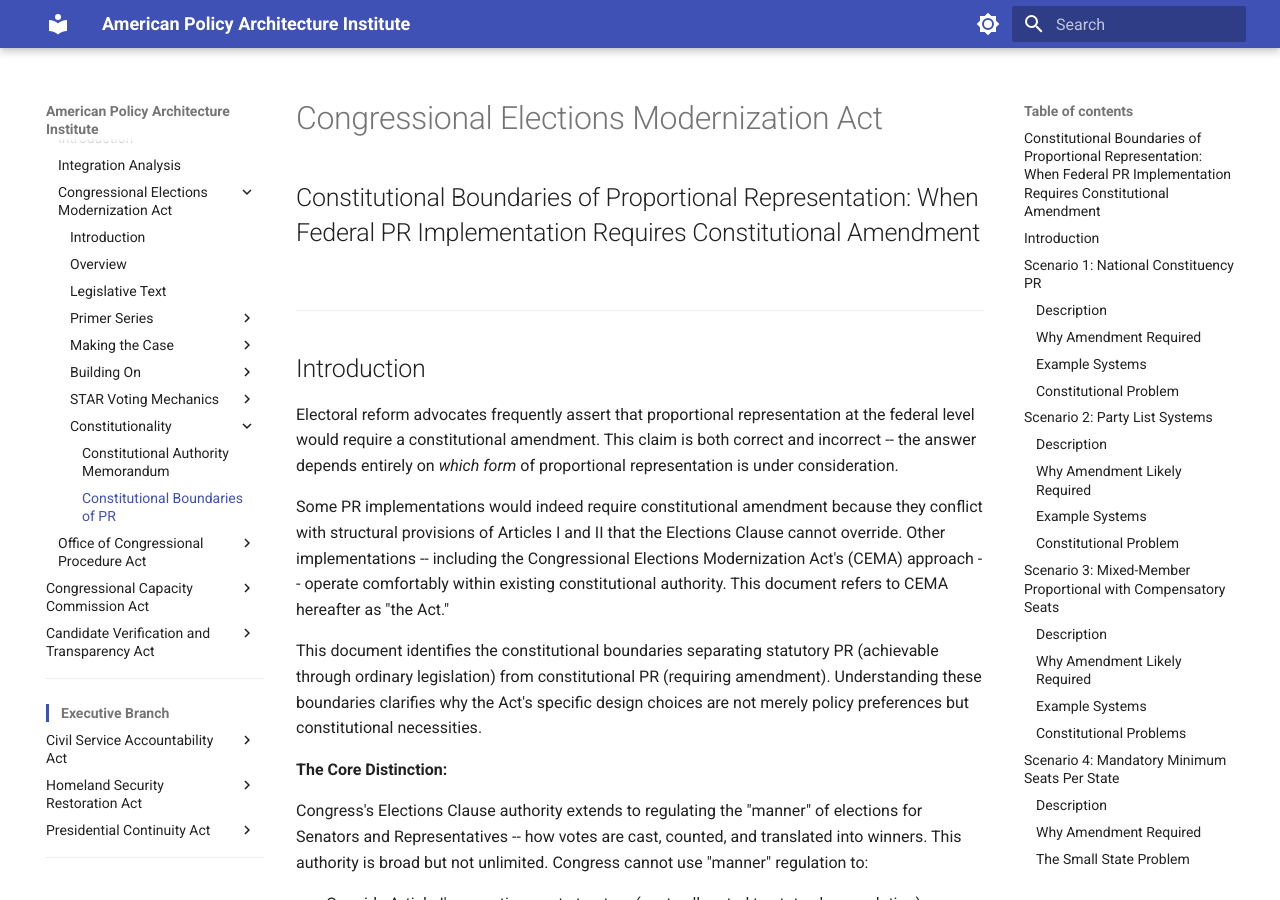
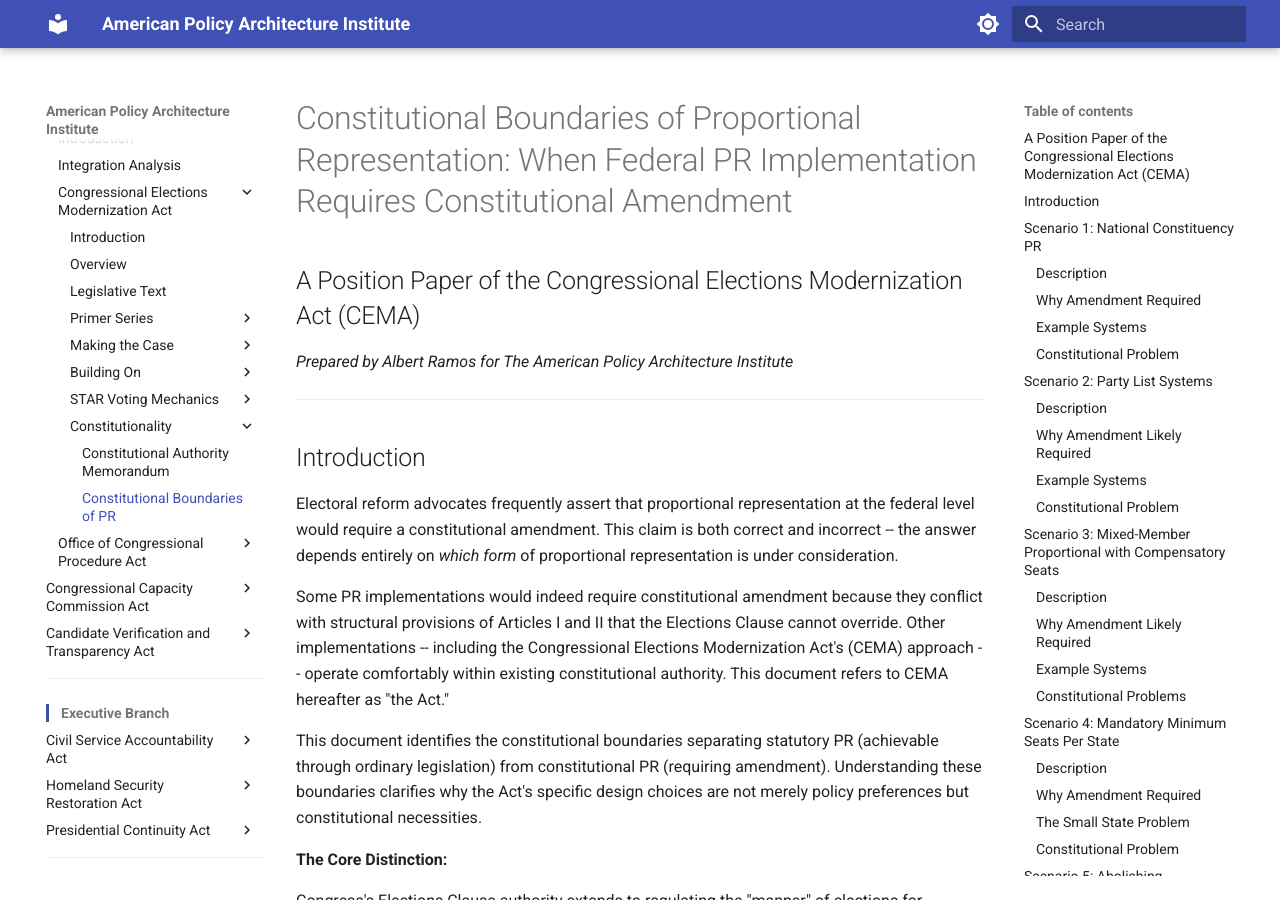
Before and after one commit to albertintech/apai, an MkDocs documentation site: the page built from docs/congress/cmf/cema/constitutional-boundaries-of-proportional-representation.md, in a window 1280 px wide and 900 px high. Built offline with MkDocs 1.6.1 and Material for MkDocs 9.7.7, drawn with Linux system fonts in a browser that asks for light colours; some of the changed text lies outside the part shown.

Commit message:
Revise document title and align with CEMA updates
Updated the document title and references to reflect the new terminology. Revised various sections to align with the latest legislative text and clarified the candidate-centered proportional representation method.

```diff
--- a/docs/congress/cmf/cema/constitutional-boundaries-of-proportional-representation.md
+++ b/docs/congress/cmf/cema/constitutional-boundaries-of-proportional-representation.md
@@ -1,6 +1,8 @@
-# Congressional Elections Modernization Act
+# Constitutional Boundaries of Proportional Representation: When Federal PR Implementation Requires Constitutional Amendment
 
-## Constitutional Boundaries of Proportional Representation: When Federal PR Implementation Requires Constitutional Amendment
+## A Position Paper of the Congressional Elections Modernization Act (CEMA)
+
+*Prepared by Albert Ramos for The American Policy Architecture Institute*
 
 ---
 
@@ -299,7 +301,7 @@
 | Constitutional Constraint | CEMA Design Choice | Rationale |
 |--------------------------|---------------------|-----------|
 | National constituency prohibited | State-by-state districts only | Preserves Article I apportionment structure |
-| Party lists constitutionally suspect | Candidate-centered STAR-PR | Maintains "chosen by the People" |
+| Party lists constitutionally suspect | Candidate-centered Proportional STAR | Maintains "chosen by the People" |
 | MMP components problematic | No compensatory mechanism | Avoids party lists and variable House size |
 | Cannot mandate 3+ seat minimums | Single-winner STAR for small states | Accepts constitutional constraints |
 | Cannot abolish geography | Enumerated geographic districts | Maintains geographic representation |
@@ -311,7 +313,7 @@
 
 The Act's most important constitutional design choice is using **candidate-centered** proportional representation rather than party-list systems.
 
-Under STAR-PR:
+Under Proportional STAR:
 
 - **Voters see individual named candidates** on the ballot and rate each one 0-5 stars based on personal assessment
 - **The ballot does not ask voters to choose parties** -- it asks them to evaluate specific people seeking to represent them
@@ -327,7 +329,7 @@
 
 1. **Census determines each state's seat count** (per existing constitutional process)
 2. **The ESO-certified algorithm divides each state's seats into multi-member districts** (3-7 seats each, using algorithmically neutral, deterministic methods that eliminate human discretion from boundary placement)
-3. **Voters within each state choose their state's representatives** (using STAR-PR)
+3. **Voters within each state choose their state's representatives** (using Proportional STAR)
 4. **Proportionality operates within state boundaries** (no cross-state effects)
 
 This respects Article I's apportionment structure while achieving proportional outcomes within that structure.
@@ -374,7 +376,7 @@
 **PR implementations achievable by statute:**
 
 - State-by-state multi-member districts
-- Candidate-centered proportional methods (STAR-PR, STV)
+- Candidate-centered proportional methods (Proportional STAR, STV)
 - Natural mathematical thresholds only
 - Geographic districts within state boundaries
 - House elections only (not Senate)
@@ -410,17 +412,42 @@
 <!--
 ## Revision History
 
-**Revision 5.6** (Current)
+**6.5 alignment sweep**
+
+- Series Alignment advanced from Rev 6.4 to Rev 6.5 (money exposure audit). Verification pass confirmed no operative references to member compensation, matching funds, Section 204 contracting, or the removed funding prohibition. All operative "compensation"/"compensatory" usage is MMP seat-mechanics terminology, unrelated to the Title V removals, and stands unchanged. No content change required.
+
+**Revision 6.4**
+- Aligned with Rev 6.4 of the CEMA legislative text (6.4 alignment sweep). No content change required.
+- Rev 6.3 disposition: no content references Title I ballot-access specifics at a level affected by 6.3 changes. Verified clean
+- Rev 6.4 disposition: no content references Title II party recognition structure, Title V compensation specifics, or Section 704 effective-date tiers. Verified clean
+- **Threshold language disposition (Scenario 8):** The "natural mathematical thresholds" / "artificial threshold requirements" terminology in Scenario 8 was reviewed under the 6.4 alignment sweep's threshold-framing pass. This language serves a constitutional law argument -- distinguishing natural consequences of district magnitude (which are not imposed requirements) from artificially imposed vote-share barriers (which function as de facto qualifications under Article I). The legal argument requires the "threshold" noun to make the constitutional distinction. Retained as-is; the Primer Series 1(b) ban on "threshold" as a noun does not apply to position papers making constitutional arguments
+
+**Revision 6.2**
+- No changes required. Rev 6.2 added the affirmative full-field standard and split the primary prohibition into two independent bars; this document does not describe the primary-prohibition mechanics in a way affected by the restructure (grep-verified); no content change required.
+- DPS 3.8 compliance verified: Supporting Documents header (H1 = document title, H2 = typed relational Position Paper subtitle, author byline) and footer (no attribution line, copyright line present) intact; single H1; ASCII-safe (permitted footer glyphs only)
+
+**Revision 6.1**
+- No changes required. Rev 6.1 removed the VRA Section 2 vote-dilution carve-out from the legislative text; this document does not attribute that mechanism to CEMA and its VRA references are accurate doctrinal background (grep-verified); no content change required.
+
+**Revision 6.0**
+- Aligned with Rev 6.0 of the CEMA legislative text
+- **DPS 3.4 compliance:** Header corrected to Supporting Documents format; footer updated with copyright line
+
+**Revision 5.8**
+- Aligned with Rev 5.8 of the CEMA legislative text
+- **"STAR-PR" renamed to "Proportional STAR":** 4 body instances replaced across constitutional requirements table, implementation mechanics, state-by-state implementation, and constitutional spectrum
+- ESO references reviewed: 2 body references (ESO-certified algorithm in implementation section) confirmed accurate under Rev 5.8; no substantive updates required
+
+**Revision 5.6**
 - Aligned with Rev 5.6 of the CEMA legislative text
-- Renamed from "Federal Elections Modernization Act (FEMA)" to "Congressional Elections Modernization Act (CEMA)"; all references, defined terms, and download paths updated throughout; no substantive policy changes
 - No FCAO references to remove (none present)
 - No presidential references to remove (none present)
 - No Title or Section renumbering needed (none referenced in body text)
-- "Federal election/office" references corrected: 3 of 6 instances changed — two Elections Clause paraphrases ("federal elections" → "elections for Senators and Representatives" and "congressional elections") and one *Thornton* characterization ("federal office" → "congressional office," matching the case's actual Article I holding). Remaining 3 instances retained as legitimate general analytical usage (historical record of candidate-centered elections, not Elections Clause paraphrases)
+- "Federal election/office" references corrected: 3 of 6 instances changed -- two Elections Clause paraphrases ("federal elections" to "elections for Senators and Representatives" and "congressional elections") and one *Thornton* characterization ("federal office" to "congressional office," matching the case's actual Article I holding). Remaining 3 instances retained as legitimate general analytical usage (historical record of candidate-centered elections, not Elections Clause paraphrases)
 - DPS 3.1 formatting compliance: removed "Published March 2026" and "Based on Rev 5.2" header metadata; removed "Last revised April 2026" footer line
 
 **Revision 3.1**
-- DPS 2.8 compliance pass: migrated download link path from electoral/cmf/fema/ to congress/cmf/fema/; added 📥 prefix and ⬇ parenthetical emojis per DPS Rev 2.8 Section 1.9; added "Last revised April 2026" line per DPS Rev 2.5 Section 1.3
+- DPS 2.8 compliance pass: migrated download link path from electoral/cmf/cema/ to congress/cmf/cema/; added 📥 prefix and ⬇ parenthetical emojis per DPS Rev 2.8 Section 1.9; added "Last revised April 2026" line per DPS Rev 2.5 Section 1.3
 
 **Revision 3.0**
 - Updated reference line from Rev 5.0 to Rev 5.2
@@ -432,7 +459,7 @@
 - No changes to constitutional boundary analysis (Scenarios 1-8), design rationale table, candidate-centered distinction, historical precedent, or conclusion
 
 **Revision 2.0**
-- Rebranded from Congressional Modernization Act (CMA) to Federal Elections Modernization Act (FEMA) throughout
+- Rebranded from Congressional Modernization Act (CMA) to Congressional Elections Modernization Act (CEMA) throughout
 - Applied DPS Section 1.7 self-reference conventions (establish name once, use "the Act" thereafter)
 - Updated header structure to DPS Section 1.2 supporting document format
 - Moved Revision History to document footer per DPS Section 1.3
@@ -440,7 +467,7 @@
 - Updated House expansion figures: approximately 700 to 720 members within approximately 14 years (previously stated ~695 members over 25 years)
 - Converted scenario headings from ALL CAPS to Title Case per DPS Section 1.2 heading hierarchy
 - Verified clean ASCII encoding throughout
-- Companion document to FEMA Rev 5.0 Constitutional Authority Technical Memorandum
+- Companion document to CEMA Rev 5.0 Constitutional Authority Technical Memorandum
 
 **Revision 1.0**
 - Initial version analyzing constitutional boundaries for federal proportional representation
```
Also changed, not shown: other parts of docs/congress/cmf/cema/constitutional-boundaries-of-proportional-representation.md (+1 -1 lines).
